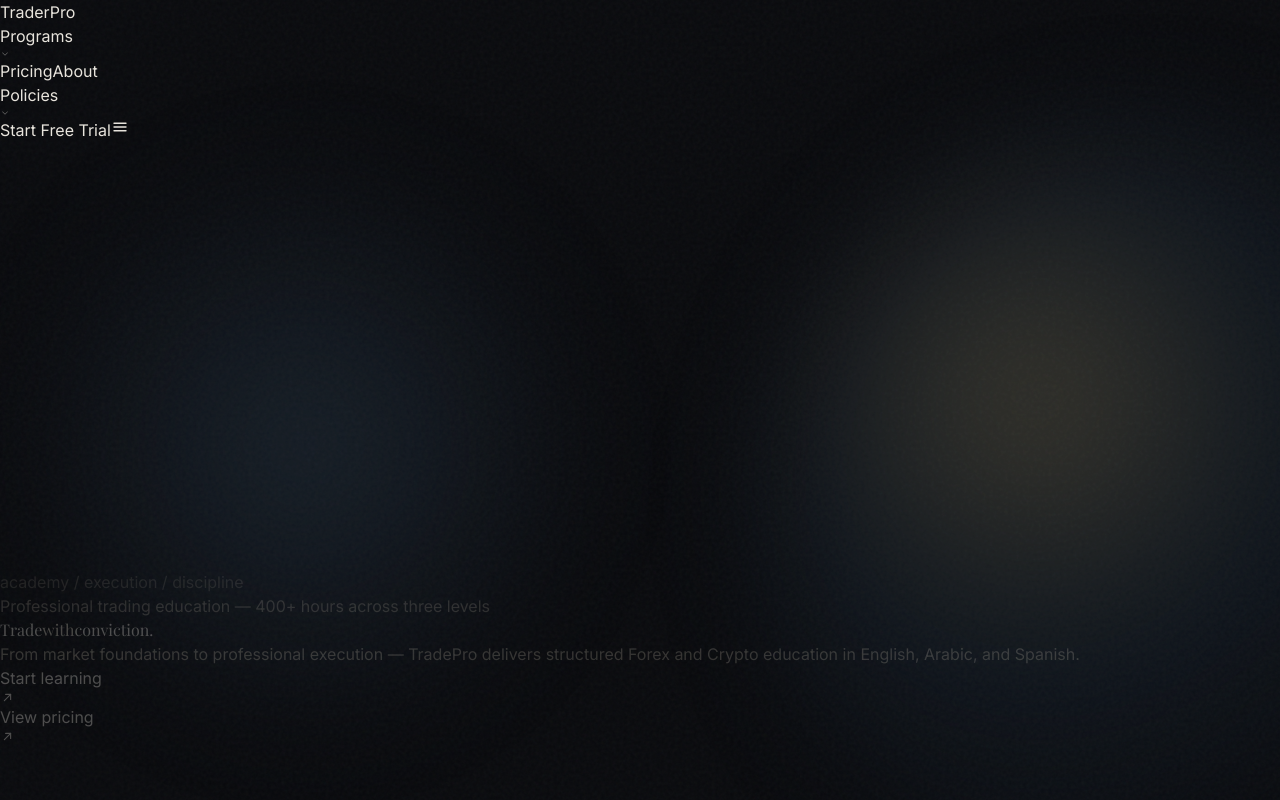
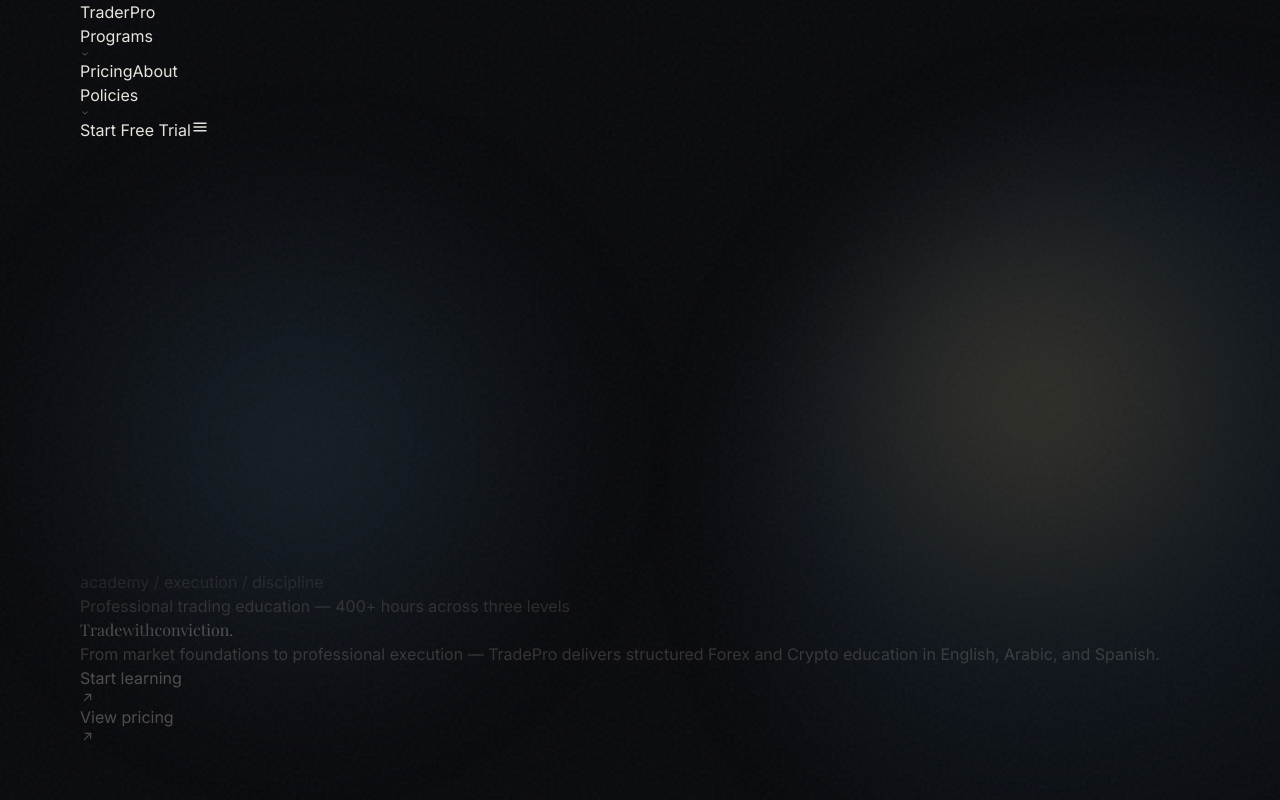
Before and after one commit to tmourtada2025/traderpro-academy, a React (Vite) app in the folder traderpro-site/client/: page / in a window 1280 px wide. Shown: the top 800 px of the page. Built offline with nearby package versions, Linux system fonts and the light colour scheme; a web font is replaced by a local one.

Commit message:
Add files via upload

```diff
--- a/traderpro-site/client/src/components/Navigation.tsx
+++ b/traderpro-site/client/src/components/Navigation.tsx
@@ -19,7 +19,7 @@
     `text-[11px] uppercase tracking-[0.28em] transition hover:text-white ${active(path) ? 'text-white' : 'text-stone-300/75'}`;
 
   return (
-    <header className="fixed left-0 right-0 top-0 z-40 px-8 py-6 md:px-20">
+    <header className="fixed left-0 right-0 top-0 z-40 py-6 section-content" style={{ maxWidth: "none" }}>
       <div className="flex items-center justify-between">
         {/* Logo */}
         <Link href="/">
--- a/traderpro-site/client/src/components/Shared.tsx
+++ b/traderpro-site/client/src/components/Shared.tsx
@@ -85,7 +85,7 @@
   const { scrollYProgress } = useScroll();
   const y = useTransform(scrollYProgress, [0, 0.35], [0, -180]);
   const opacity = useTransform(scrollYProgress, [0, 0.25], [1, 0.3]);
-  return <motion.div style={{ y, opacity }} className="relative z-10 flex min-h-screen flex-col justify-center px-8 pt-24 md:px-20 lg:px-20">{children}</motion.div>;
+  return <motion.div style={{ y, opacity }} className="relative z-10 flex min-h-screen flex-col justify-center section-content pt-24">{children}</motion.div>;
 }
 
 export function OrbParallax({ style }: { style: React.CSSProperties }) {
```
